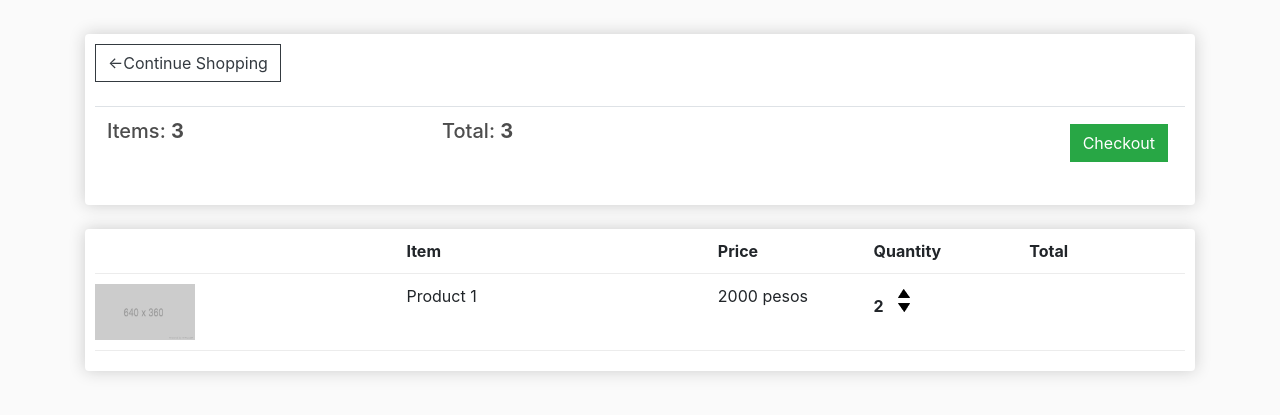
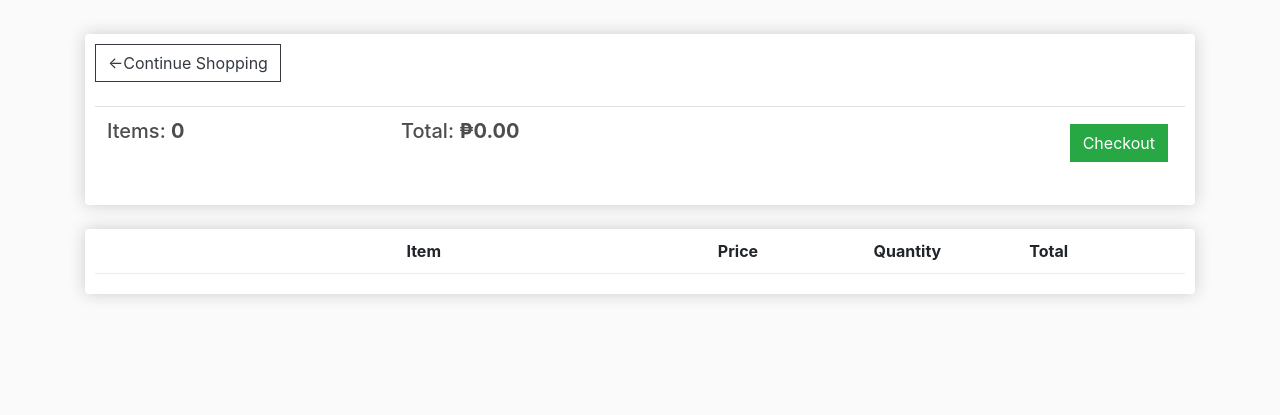
Before and after one commit to SapereAude7331/ecommerce, a Django app: page /cart/ in a window 1280 px wide. Shown: the part 57-472 px from the top of the page. Run offline with Django 4.2, Linux system fonts and the light colour scheme; lists and menus that the app fills with data are empty; some libraries are stand-ins or nearby versions.

Commit message:
add DS and render cart/checkout page

```diff
--- a/store/templates/store/cart.html
+++ b/store/templates/store/cart.html
@@ -10,8 +10,8 @@
                     <br>
                     <table class="table">
                          <tr>
-                              <th><h5>Items: <strong>3</strong></h5></th>
-                              <th><h5>Total: <strong>3</strong></h5></th>
+                              <th><h5>Items: <strong>{{order.get_cart_items}}</strong></h5></th>
+                              <th><h5>Total: <strong>₱{{order.get_cart_total|floatformat:2}}</strong></h5></th>
                               <th>
                                    <a style="float:right; margin:5px" class ="btn btn-success" href="{% url 'checkout' %}">Checkout</a>
                               </th>
@@ -29,20 +29,22 @@
                         <div style="flex:1"><strong>Total</strong></div>
                    </div>
 
+                   {% for item in items %}
                    <div class="cart-row">
-                         <div style="flex:2"><img class="row-image" src="{% static 'images/placeholder.png' %}"> </div>
-                         <div style="flex:2">Product 1</div>
-                         <div style="flex:1">2000 pesos</div>
+                         <div style="flex:2"><img class="row-image" src="{{item.product.imageURL}}"> </div>
+                         <div style="flex:2">{{item.product.name}}</div>
+                         <div style="flex:1">₱{{item.product.price|floatformat:2}}</div>
                          <div style="flex:1">
-                            <p class="quantity">2</p>
+                            <p class="quantity">{{item.quantity}}</p>
                             <div class="quantity">
 						        <img class="chg-quantity" src="{% static  'images/arrow-up.png' %}">
 
                                 <img class="chg-quantity" src="{% static  'images/arrow-down.png' %}">
 						    </div>
                          </div>
-                      <div style="flex:1"></div>
+                      <div style="flex:1">₱{{item.get_total}}</div>
                    </div>
+                   {% endfor %}
               </div>
          </div>
     </div>
--- a/store/views.py
+++ b/store/views.py
@@ -1,6 +1,5 @@
 from django.shortcuts import render
 from .models import *
-
 
 # Create your views here.
 
@@ -10,9 +9,28 @@ def store(request):
     return render(request, 'store/store.html', context)
 
 def cart(request):
-    context = {}
+
+    if request.user.is_authenticated:
+        customer = request.user.customer
+        order, created = Order.objects.get_or_create(customer=customer, complete=False)
+        items = order.orderitem_set.all()
+    else:
+        items = []
+        order = {'get_cart_total':0, 'get_cart_items': 0}
+
+    context = {'items':items, 'order':order}
     return render(request, 'store/cart.html', context)
 
+
 def checkout(request):
-    context = {}
+
+    if request.user.is_authenticated:
+        customer = request.user.customer
+        order, created = Order.objects.get_or_create(customer=customer, complete=False)
+        items = order.orderitem_set.all()
+    else:
+        items = []
+        order = {'get_cart_total':0, 'get_cart_items': 0}
+
+    context = {'items':items, 'order':order}
     return render(request, 'store/checkout.html', context)
```
Also changed, not shown: store/models.py (+19 -0 lines), store/templates/store/checkout.html (+8 -6 lines), db.sqlite3, static/images/22_Cinnamoroll_Coloring_Pages_Free_PDF_Printables.jpg (added), static/images/6fb431bd93fccb16cd4f85d45afeae90.jpg (added), static/images/Cute_Animals_Coloring_Pages.jpg (added), static/images/Kawaii_Coloring_Pages_nez5Zzz.jpg (added), static/images/Mario_Bros__Princess_Peach.jpg (added), static/images/Printable_Kawaii_Coloring_Pages_-_For_Kids_And_Adults.jpg (added), static/images/_Kuromi_Sitting_at_Home_-_Printable_Coloring_Page_for_Free_-_Pupla_com.jpg (added).
